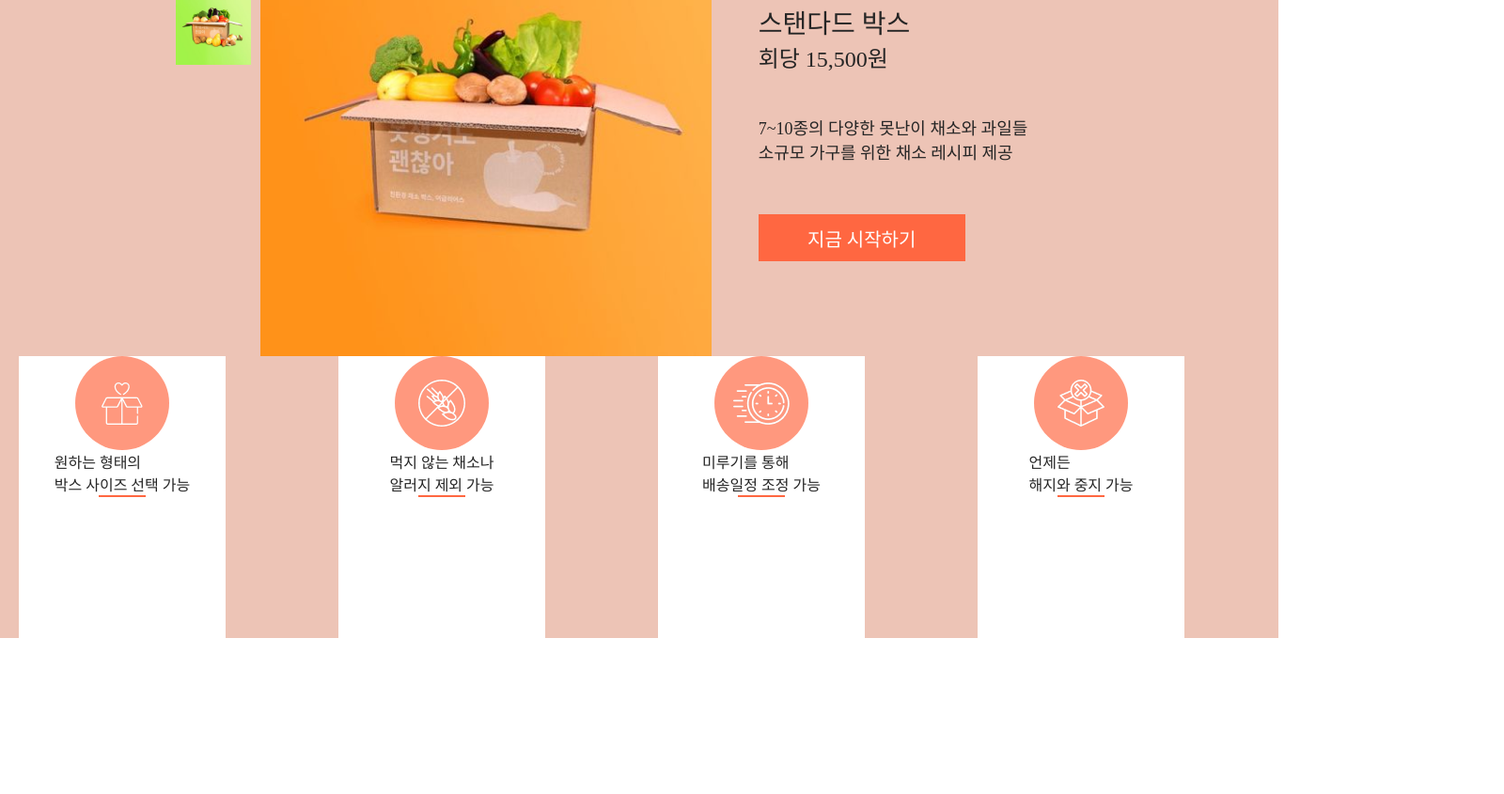
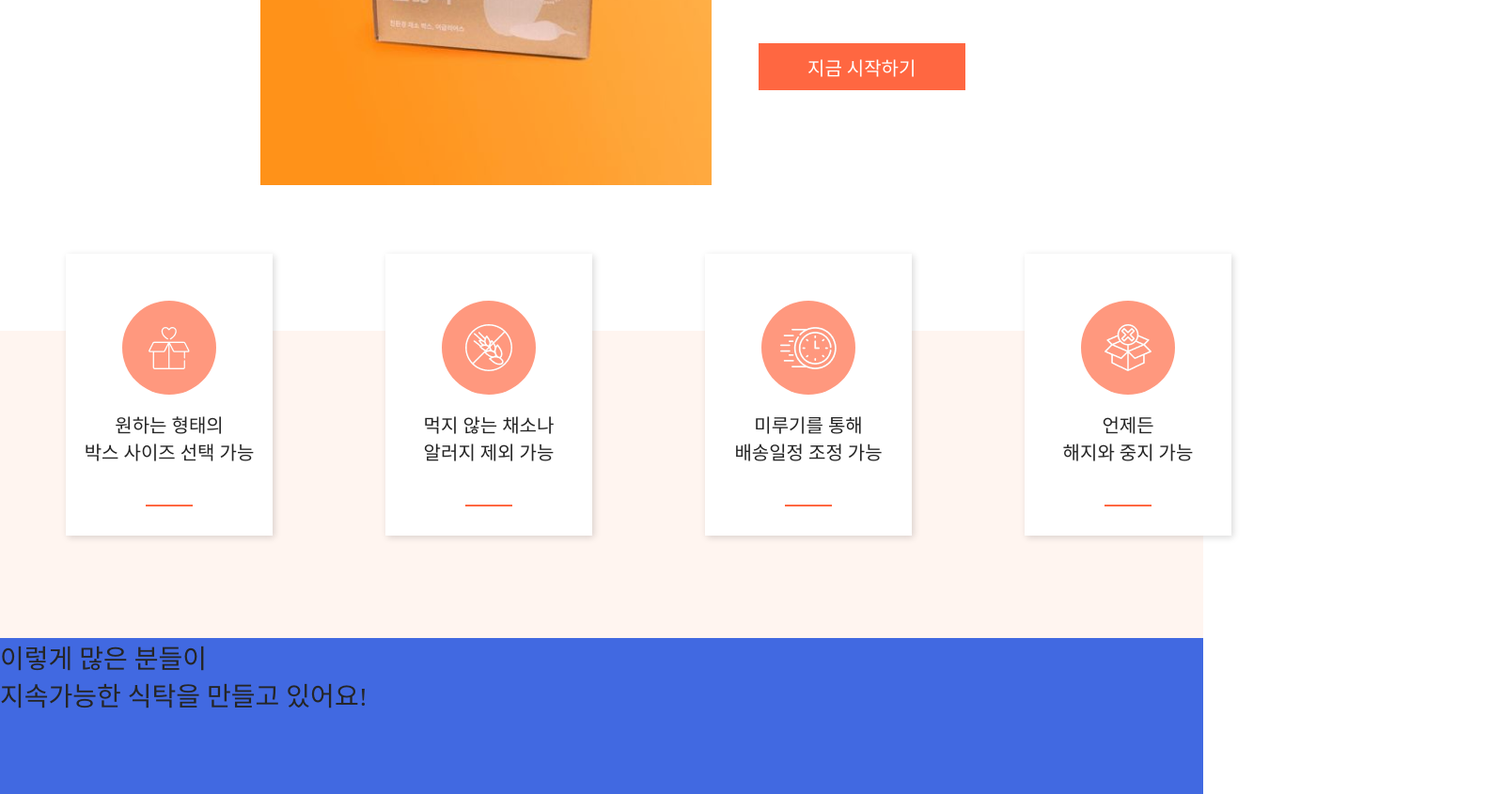
Before and after one commit to yejiseo0725/UglyUs_Market, a plain HTML site: page html/01_main.html in a window 1280 px wide. Shown: the part 3831-4676 px from the top of the page at 94% size, 1600 px wide, since content can reach past the window. Before the commit the page ends 4510 px from the top, so only its background shows below. Drawn offline with Linux system fonts and the light colour scheme; a web font is replaced by a local one.

Commit message:
section 04

```diff
--- a/css/main.css
+++ b/css/main.css
@@ -539,6 +539,8 @@ main {
   display: flex;
   flex-direction: column;
   align-items: center;
+
+  position: relative;
   height: 1250px;
 }
 
@@ -555,7 +557,7 @@ main {
   display: flex;
   flex-direction: column;
   align-items: center;
-  background-color: rgb(237, 196, 182);
+  background-color: white;
 
   width: 1440px;
   height: 100%;
@@ -578,6 +580,7 @@ main {
   background-color: #333;
   box-sizing: border-box;
   margin-bottom: 10px;
+  cursor: pointer;
 
   background-repeat: no-repeat;
   background-size: cover;
@@ -656,20 +659,29 @@ main {
   font-size: 20px;
   font-weight: 400;
 }
-.section_03 .veggie-box .main-area .desc .start-btn a {
+.section_03 .veggie-box .main-area .desc a {
   color: white;
 }
 
 /* Section 03 --- bottom background */
 .section_03 .bottom-background {
-  width: 1920px;
+  position: absolute;
+  bottom: 0;
+
+  width: 100%;
   height: 327px;
-  background-color: dodgerblue;
+
+  background-color: #fff5f0;
 }
 
 /* Section 03 --- cards */
 .section_03 .intro-cards {
+  width: 100%;
+  position: absolute;
+  top: -82px;
+
   display: flex;
+  justify-content: center;
 
   margin-left: 50px;
   margin-right: 50px;
@@ -683,6 +695,8 @@ main {
   height: 300px;
   background-color: white;
   margin-right: 120px;
+
+  box-shadow: 2px 2px 7px rgba(0, 0, 0, 0.15);
 }
 
 .section_03 .intro-cards .last-card {
@@ -693,6 +707,8 @@ main {
   height: 100px;
   background-color: #ff987e;
   border-radius: 50%;
+
+  margin-top: 50px;
 
   background-repeat: no-repeat;
   background-position: center;
@@ -713,9 +729,21 @@ main {
 }
 
 .section_03 .intro-cards .card p {
+  font-size: 20px;
+  font-weight: 400;
+  text-align: center;
+  margin-top: 17px;
 }
 .section_03 .intro-cards .card .card-line {
   width: 50px;
   height: 2px;
   background-color: #ff6741;
+  margin-top: 42px;
 }
+
+/* Section 04 */
+.section_04 {
+  width: 100%;
+  height: 1130px;
+  background-color: royalblue;
+}
--- a/html/01_main.html
+++ b/html/01_main.html
@@ -265,8 +265,6 @@
             <h3>무농약·유기농 채소들을 구출해 보내드려요</h3>
         </div>
 
-        <div class="bottom-background"></div>
-
         <div class="section-inner">
 
             <article class="veggie-box">
@@ -283,11 +281,14 @@
                         <h4>회당 15,500원</h4>
                         <p>7~10종의 다양한 못난이 채소와 과일들<br>
                             소규모 가구를 위한 채소 레시피 제공</p>
-                        <div class="start-btn"><a href="#">지금 시작하기</a></div>
+                        <a href="#">
+                            <div class="start-btn">지금 시작하기</div>
+                        </a>
                     </div>
                 </div>
             </article>
 
+            <div class="bottom-background">
                 <div class="intro-cards">
                     <div class="card">
                         <div class="card-icon icon1"></div>
@@ -317,9 +318,27 @@
                         <div class="card-line"></div>
                     </div>
                 </div>
+            </div>
+
 
         </div>
     </section>
+
+    <section class="section_04">
+        <div class="section-inner">
+            <div class="title-area">
+                <h3>이렇게 많은 분들이<br>지속가능한 식탁을 만들고 있어요!</h3>
+            </div>
+        </div>
+
+
+    </section>
+
+
+
+
+
+
 
 
     <!-- #FF6741 -->
```
Lines whose indentation alone changed are shown as unchanged.
